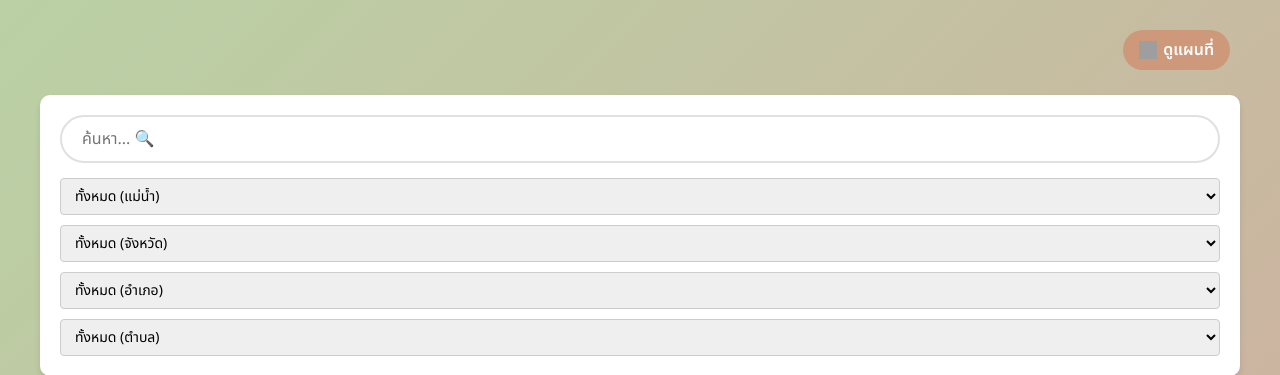
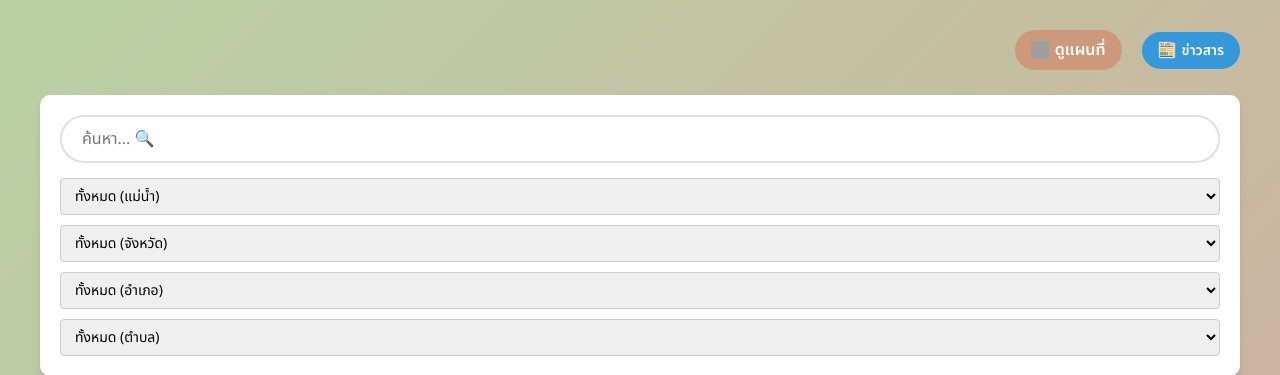
Before and after one commit to Benyawann/kokdata_newversion, a Flask app: page / in a window 1280 px wide. Shown: the part 174-549 px from the top of the page. Run offline with Flask 3, Linux system fonts and the light colour scheme; data that the repository does not hold is empty; some libraries are stand-ins or nearby versions; some web fonts are replaced; grey boxes are pictures that could not be loaded.

Commit message:
Add new button

```diff
--- a/templates/index.html
+++ b/templates/index.html
@@ -13,13 +13,18 @@
             <h1>รายการสถานีตรวจสอบ</h1><span>ระบบแสดงข้อมูลสถานีตรวจสอบคุณภาพน้ำและดิน</span>
         </div>
 
-        <div class="header-buttons" style="display: flex; justify-content: flex-end; align-items: center; gap: 10px; margin-bottom: 15px; flex-wrap: wrap;">
+        <div class="header-buttons" id="header-buttons">
+        <!-- ปุ่มดูแผนที่ -->
+            <a href="/static/pages/map.html" class="map-btn">
+                <img src="/static/image/pin.png" alt="map" style="width: 18px; height: 18px;"> ดูแผนที่
+            </a>
 
-    <!-- ✅ ปุ่มดูแผนที่ (อยู่ขวาสุด) -->
-    <a href="/static/pages/map.html" class="map-btn">
-        <img src="/static/image/pin.png" alt="map" style="width: 18px; height: 18px;"> ดูแผนที่
-    </a>
-    </div>
+            <!-- ปุ่มข่าวสาร  -->
+            <a href="/static/pages/news.html" class="news-btn" id="news-btn">
+                <img src="/static/image/newspaper.png" alt="news" style="width: 18px; height: 18px;"> ข่าวสาร
+            </a>
+
+        </div>
 
         {% if session.logged_in %}
          <div class="user-info top-right">
@@ -139,7 +144,7 @@
             <button class="floating-button" id="add"> + </button>
             </a>
         {% endif %}
-    <!-- ✅ Modal Confirm Logout -->
+    <!-- Modal Confirm Logout -->
     <div id="logoutModal" class="modal-overlay">
         <div class="modal-container">
             <div class="modal-icon warning">⚠️</div>
@@ -153,7 +158,7 @@
     </div>
 
     <script id>
-        // ✅ ฟังก์ชันแสดง Modal Confirm
+        // ฟังก์ชันแสดง Modal Confirm
         function showLogoutModal(onConfirm) {
             const modal = document.getElementById('logoutModal');
             const confirmBtn = document.getElementById('modalConfirmBtn');
@@ -199,7 +204,7 @@
             document.addEventListener('keydown', handleEsc);
         }
 
-        // ✅ จัดการคลิกปุ่มออกจากระบบ
+        // จัดการคลิกปุ่มออกจากระบบ
         document.addEventListener('DOMContentLoaded', () => {
             const logoutBtn = document.getElementById('logoutBtn');
             if (logoutBtn) {
@@ -209,7 +214,7 @@
 
                     // แสดง Modal Confirm
                     showLogoutModal(() => {
-                        // ✅ ถ้ากด "ออกจากระบบ" ใน modal → redirect ไป logout
+                        // ถ้ากด "ออกจากระบบ" ใน modal → redirect ไป logout
                         window.location.href = logoutUrl;
                     });
                 });
```
